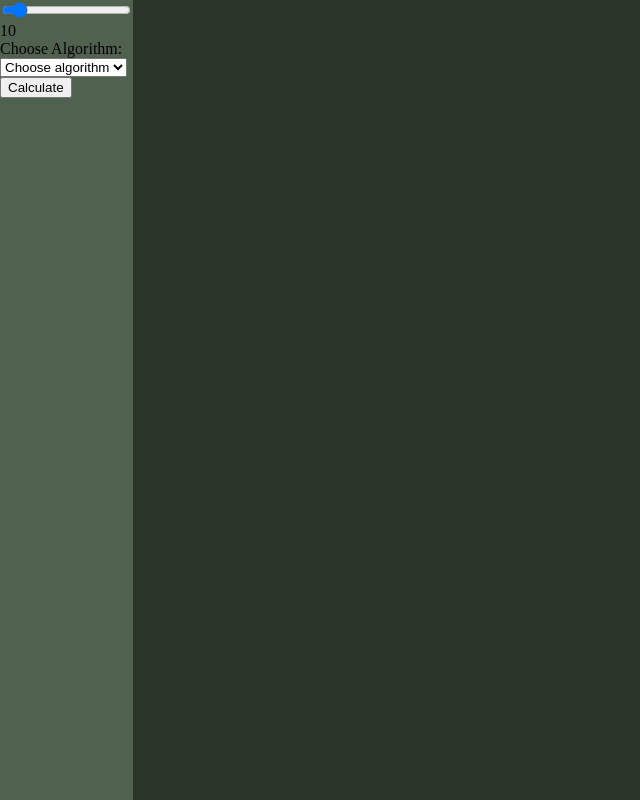
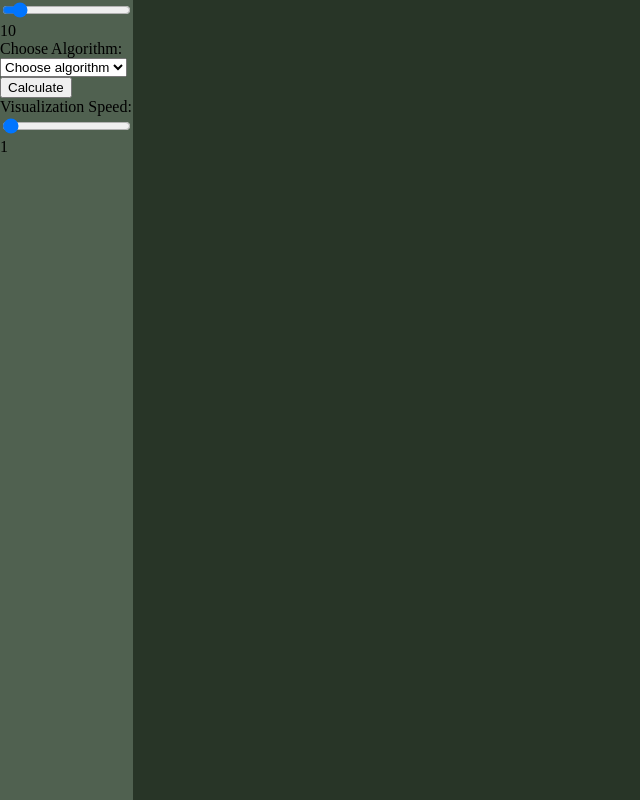
Before and after one commit to JuliaMaxx/travelling-saleseman-problem, a Flask app: page / in a window 1280 px wide; the page is wider, and only the part inside the window is pictured. Shown: that part, without its empty margins (0-640 px from the left). Run offline with Flask 3, Linux system fonts and the light colour scheme; some libraries are stand-ins or nearby versions.

Commit message:
feat: function to speed up or slow down algorithm

```diff
--- a/app.py
+++ b/app.py
@@ -2,6 +2,7 @@ from flask import Flask, render_template
 from flask_socketio import SocketIO, emit
 import random
 from algorithms import greedy_solution, random_solution, average_of_random, genetic
+import config
 
 app = Flask(__name__)
 socketio = SocketIO(app)
@@ -45,5 +46,9 @@ def start_greedy_algorithm(data):
         number_of_epochs = data['epochNum']
         genetic(population_size, greedy_ratio, crossover, number_of_epochs, mutation, mutation_probability, selection, tournament_size, elitism, elite_size, POINTS, socketio)
 
+@socketio.on('update_delay')
+def update_delay(data):
+        config.VISUALIZATION_DELAY = data['delay']
+
 if __name__ == '__main__':
     app.run(debug=True)
--- /dev/null
+++ b/config.py
@@ -0,0 +1 @@
+VISUALIZATION_DELAY = 0.01
--- a/static/index.js
+++ b/static/index.js
@@ -3,6 +3,8 @@ const socket = io();
 const canvas = document.getElementById("canvas");
 const calculateBtn = document.getElementById("calculate");
 const algorithmSelect = document.getElementById("algorithmSelect");
+const speedRange = document.getElementById("speed");
+const speedCount = document.getElementById("speedCount");
 
 // Drawing points
 const pointRange = document.getElementById("pointRange");
@@ -55,6 +57,11 @@ pointRange.addEventListener("input", () => {
     socket.emit('get_points', { numPoints: numPoints });
 });
 
+// Update the speed of the algorithm
+speedRange.addEventListener("input", () => {
+    const delay = parseInt(speedRange.value)/100;
+    socket.emit('update_delay', {delay: delay});
+});
 
 // Show or hide options based on the selected options
 algorithmSelect.addEventListener("change", () => {
@@ -180,6 +187,10 @@ epochRange.addEventListener("input", () => {
     epochCount.textContent = epochRange.value;
 });
 
+speedRange.addEventListener("input", () => {
+    speedCount.textContent = speedRange.value;
+});
+
 
 // Handle the points data from the backend
 socket.on('receive_points', function(data) {
--- a/templates/index.html
+++ b/templates/index.html
@@ -87,8 +87,13 @@
                         <input type="range" id="epochRange" value="10" min="1" max="100" step="1">
                         <span id="epochCount">10</span>
                     </div>
-            </form>
-            <button id="calculate">Calculate</button>
+                </form>
+                <button id="calculate">Calculate</button>
+                <div>
+                    <label for="speed">Visualization Speed:</label>
+                    <input type="range" id="speed" min="0" max="100" step="1" value="1" />
+                    <span id="speedCount">1</span>
+            </div>
         </nav>
         <div id="mainContent" class="main-content">
             <div id="canvas"></div>
```
Also changed, not shown: algorithms.py (+5 -5 lines).
